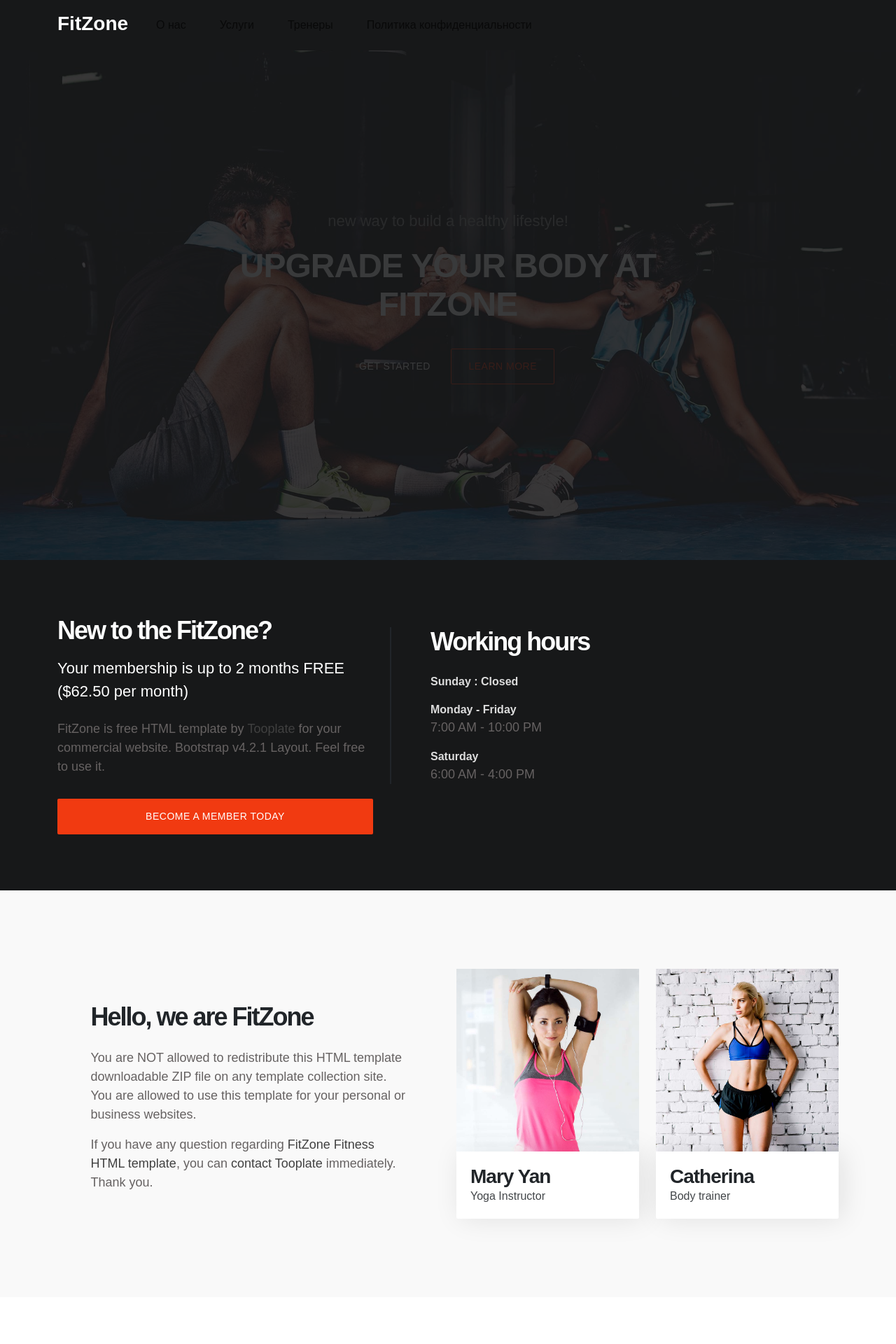
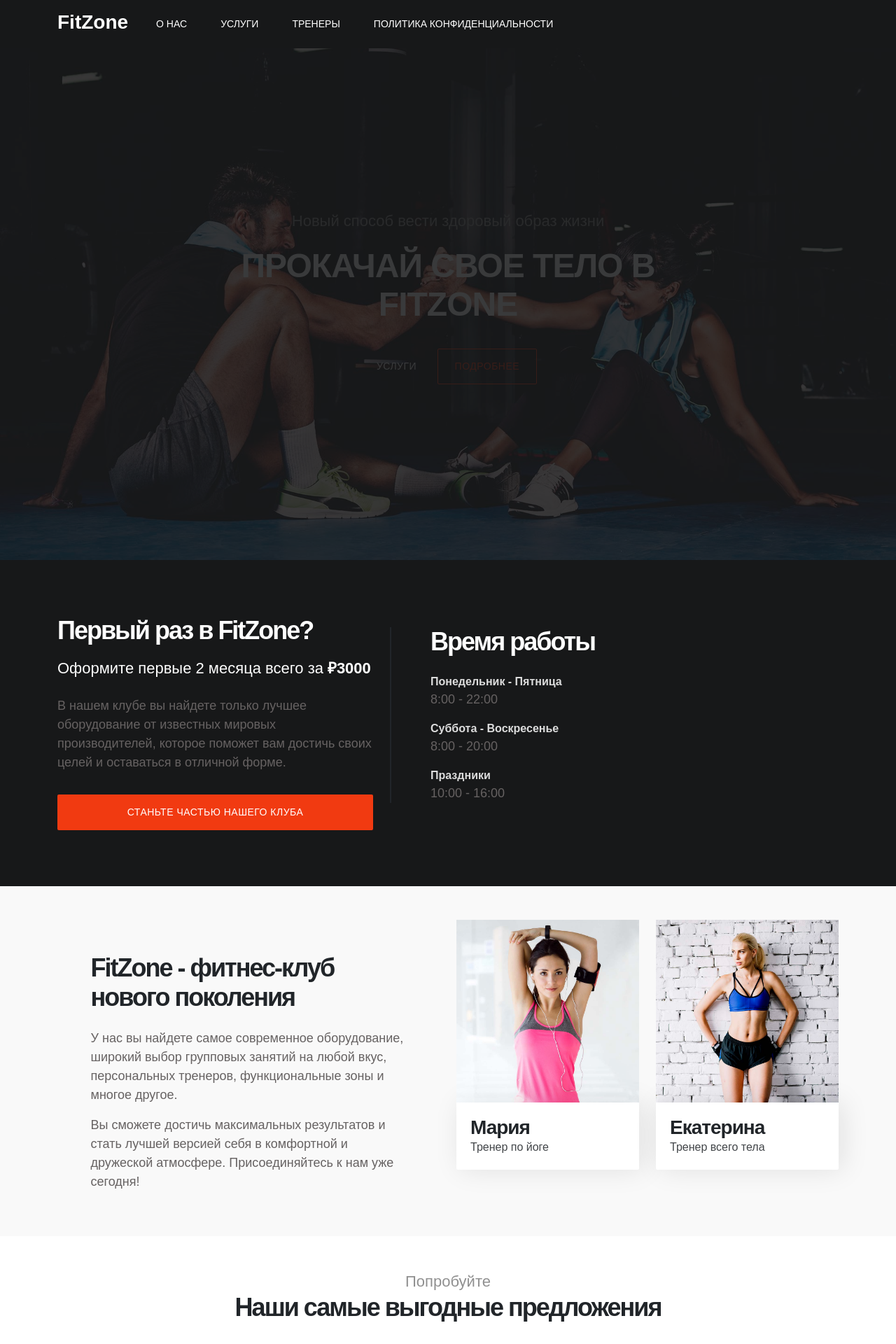
Before and after one commit to K1R1EIIIKA/Django-Fitness-site, a Django app: template main/templates/main/home.html in a window 1280 px wide. Shown: the top 1920 px of the page at 70% size. Run offline with Django 3.2, Linux system fonts and the light colour scheme; the template is opened without the code that fills it, so the values that code supplies are empty; some libraries are stand-ins or nearby versions.

Commit message:
Completing the main page, it's connection with the database, reworking styles

```diff
--- a/main/static/main/css/style.css
+++ b/main/static/main/css/style.css
@@ -92,9 +92,8 @@
 }
 
 .section {
-    padding: 7rem 0;
+    padding: 3rem 0;
 }
-
 
 /* BUTTON */
 
@@ -198,6 +197,10 @@
     padding-left: 1.5rem;
 }
 
+.nav-link {
+    color: var(--gray-color);
+}
+
 .navbar-brand {
     color: var(--white-color);
     font-size: var(--h3-font-size);
@@ -206,7 +209,7 @@
     padding-top: 0;
 }
 
-.nav-item .nav-link {
+.nav-link {
     display: block;
     color: var(--white-color);
     font-size: var(--menu-font-size);
@@ -443,41 +351,6 @@
 
 .site-footer p {
     font-size: var(--base-font-size);
-}
-
-.contact .fa,
-.site-footer .fa {
-    color: var(--primary-color);
-}
-
-
-/*---------------------------------------
-   SOCIAL ICON
------------------------------------------*/
-
-.social-icon {
-    position: relative;
-    padding: 0;
-    margin: 5px 0 0 0;
-}
-
-.social-icon li {
-    display: inline-block;
-    list-style: none;
-}
-
-.social-icon li a {
-    text-decoration: none;
-    display: inline-block;
-    color: var(--p-color);
-    font-size: var(--p-font-size);
-    font-weight: var(--font-weight-bold);
-    margin: 5px 10px;
-    text-align: center;
-}
-
-.social-icon li a:hover {
-    color: var(--primary-color);
 }
 
 /*---------------------------------------
--- a/main/templates/main/home.html
+++ b/main/templates/main/home.html
@@ -5,7 +5,8 @@
 
 {% block content %}
 
-<section class="hero d-flex flex-column justify-content-center align-items-center" id="home">
+    <!-- MAIN -->
+    <section class="hero d-flex flex-column justify-content-center align-items-center">
 
         <div class="bg-overlay"></div>
 
@@ -15,11 +16,11 @@
                 <div class="col-lg-8 col-md-10 mx-auto col-12">
                     <div class="hero-text mt-5 text-center">
 
-                    <h6>new way to build a healthy lifestyle!</h6>
-                    <h1 class="text-white">Upgrade your body at FitZone</h1>
+                        <h6>Новый способ вести здоровый образ жизни</h6>
+                        <h1 class="text-white">Прокачай свое тело в FitZone</h1>
 
-                    <a href="#feature" class="btn custom-btn mt-3">Get started</a>
-                    <a href="#about" class="btn custom-btn bordered mt-3">learn more</a>
+                        <a href="#class" class="btn custom-btn mt-3">Услуги</a>
+                        <a href="#feature" class="btn custom-btn bordered mt-3">Подробнее</a>
 
                     </div>
                 </div>
@@ -28,37 +29,38 @@
         </div>
     </section>
 
+    <!-- FEATURE -->
     <section class="feature" id="feature">
         <div class="container">
             <div class="row">
 
                 <div class="d-flex flex-column justify-content-center ml-lg-auto mr-lg-5 col-lg-5 col-md-6 col-12">
-                <h2 class="mb-3 text-white">New to the FitZone?</h2>
+                    <h2 class="mb-3 text-white">Первый раз в FitZone?</h2>
 
-                <h6 class="mb-4 text-white">Your membership is up to 2 months FREE ($62.50 per month)</h6>
+                    <h6 class="mb-4 text-white">Оформите первые 2 месяца всего за <strong>₽3000</strong></h6>
 
-                <p>FitZone is free HTML template by <a rel="nofollow" href="https://www.tooplate.com" target="_parent">Tooplate</a>
-                    for your commercial website. Bootstrap v4.2.1 Layout. Feel free to use it.</p>
+                    <p>
+                        В нашем клубе вы найдете только лучшее оборудование от известных мировых производителей,
+                        которое поможет вам достичь своих целей и оставаться в отличной форме.
+                    </p>
 
-                <a href="#" class="btn custom-btn bg-color mt-3" data-toggle="modal" data-target="#membershipForm">Become
-                    a member today</a>
+                    <a href="#class" class="btn custom-btn bg-color mt-3">Станьте частью нашего клуба</a>
                 </div>
 
                 <div class="mr-lg-auto mt-3 col-lg-4 col-md-6 col-12">
                     <div class="about-working-hours">
                         <div>
 
-                        <h2 class="mb-4 text-white">Working hours</h2>
+                            <h2 class="mb-4 text-white">Время работы</h2>
 
-                        <strong class="d-block">Sunday : Closed</strong>
+                            <strong class="mt-3 d-block">Понедельник - Пятница</strong>
+                            <p>8:00 - 22:00</p>
 
-                        <strong class="mt-3 d-block">Monday - Friday</strong>
+                            <strong class="mt-3 d-block">Суббота - Воскресенье</strong>
+                            <p>8:00 - 20:00</p>
 
-                        <p>7:00 AM - 10:00 PM</p>
-
-                        <strong class="mt-3 d-block">Saturday</strong>
-
-                        <p>6:00 AM - 4:00 PM</p>
+                            <strong class="mt-3 d-block">Праздники</strong>
+                            <p>10:00 - 16:00</p>
                         </div>
                     </div>
                 </div>
@@ -67,23 +69,19 @@
         </div>
     </section>
 
-
     <!-- ABOUT -->
     <section class="about section" id="about">
         <div class="container">
             <div class="row">
 
                 <div class="mt-lg-5 mb-lg-0 mb-4 col-lg-5 col-md-10 mx-auto col-12">
-                <h2 class="mb-4">Hello, we are FitZone</h2>
+                    <h2 class="mb-4">FitZone - фитнес-клуб нового поколения</h2>
 
-                <p>You are NOT allowed to redistribute this HTML template downloadable ZIP file on any template
-                    collection site. You are allowed to use this template for your personal or business websites.</p>
+                    <p>У нас вы найдете самое современное оборудование, широкий выбор групповых занятий на любой вкус,
+                        персональных тренеров, функциональные зоны и многое другое.</p>
 
-                <p>If you have any question regarding <a rel="nofollow"
-                                                         href="https://www.tooplate.com/view/2119-gymso-fitness"
-                                                         target="_parent">FitZone Fitness HTML template</a>, you can <a
-                        rel="nofollow" href="https://www.tooplate.com/contact" target="_parent">contact Tooplate</a>
-                    immediately. Thank you.</p>
+                    <p>Вы сможете достичь максимальных результатов и стать лучшей версией себя в комфортной и дружеской
+                        атмосфере. Присоединяйтесь к нам уже сегодня!</p>
 
                 </div>
 
@@ -92,14 +90,8 @@
                         <img src="{% static 'main/images/team/team-image.jpg' %}" class="img-fluid" alt="Trainer">
 
                         <div class="team-info d-flex flex-column">
-
-                        <h3>Mary Yan</h3>
-                        <span>Yoga Instructor</span>
-
-                        <ul class="social-icon mt-3">
-                            <li><a href="#" class="fa fa-twitter"></a></li>
-                            <li><a href="#" class="fa fa-instagram"></a></li>
-                        </ul>
+                            <h3>Мария</h3>
+                            <span>Тренер по йоге</span>
                         </div>
                     </div>
                 </div>
@@ -109,14 +101,8 @@
                         <img src="{% static 'main/images/team/team-image01.jpg' %}" class="img-fluid" alt="Trainer">
 
                         <div class="team-info d-flex flex-column">
-
-                        <h3>Catherina</h3>
-                        <span>Body trainer</span>
-
-                        <ul class="social-icon mt-3">
-                            <li><a href="#" class="fa fa-instagram"></a></li>
-                            <li><a href="#" class="fa fa-facebook"></a></li>
-                        </ul>
+                            <h3>Екатерина</h3>
+                            <span>Тренер всего тела</span>
                         </div>
                     </div>
                 </div>
@@ -125,116 +111,81 @@
         </div>
     </section>
 
-
     <!-- CLASS -->
     <section class="class section" id="class">
         <div class="container">
             <div class="row">
-
                 <div class="col-lg-12 col-12 text-center mb-5">
-                <h6>Get A Perfect Body</h6>
-
-                <h2>Our Training Classes</h2>
+                    <h6>Попробуйте</h6>
+                    <h2>Наши самые выгодные предложения</h2>
                 </div>
 
+                {% if best_offers.0 %}
                     <div class="col-lg-4 col-md-6 col-12">
-                <div class="class-thumb">
-                    <img src="{% static 'main/images/class/yoga-class.jpg' %}" class="img-fluid" alt="Class">
+                        <div class="class-info">
+                            <h3 class="mb-1">{{ best_offers.0.title }}</h3>
 
-                    <div class="class-info">
-                        <h3 class="mb-1">Yoga</h3>
+                            <span>
+                                <strong><del>₽{{ best_offers.0.price|floatformat }}</del></strong>
+                                <h4>₽{{ best_offers.0.discount_price|floatformat }}</h4>
+                            </span>
+                            <hr>
 
-                        <span><strong>Trained by</strong> - Bella</span>
+                            <span class="class-price">-{{ best_offers.0.discount|floatformat }}%</span>
 
-                        <span class="class-price">$50</span>
-
-                        <p class="mt-3">Lorem ipsum dolor sit amet, consectetur adipiscing</p>
+                            <p class="mt-3">{{ best_offers.0.description }}</p>
                         </div>
                     </div>
-            </div>
+                {% endif %}
 
+                {% if best_offers.1 %}
                     <div class="mt-5 mt-lg-0 mt-md-0 col-lg-4 col-md-6 col-12">
-                <div class="class-thumb">
-                    <img src="{% static 'main/images/class/crossfit-class.jpg' %}" class="img-fluid" alt="Class">
+                        <div class="class-info">
+                            <h3 class="mb-1">{{ best_offers.1.title }}</h3>
 
-                    <div class="class-info">
-                        <h3 class="mb-1">Areobic</h3>
+                            <span>
+                                <strong><del>₽{{ best_offers.1.price|floatformat }}</del></strong>
+                                <h4>₽{{ best_offers.1.discount_price|floatformat }}</h4>
+                            </span>
+                            <hr>
 
-                        <span><strong>Trained by</strong> - Mary</span>
+                            <span class="class-price">-{{ best_offers.1.discount|floatformat }}%</span>
 
-                        <span class="class-price">$66</span>
-
-                        <p class="mt-3">Lorem ipsum dolor sit amet, consectetur adipiscing</p>
+                            <p class="mt-3">{{ best_offers.1.description }}</p>
                         </div>
                     </div>
-            </div>
+                {% endif %}
 
+                {% if best_offers.2 %}
                     <div class="mt-5 mt-lg-0 col-lg-4 col-md-6 col-12">
-                <div class="class-thumb">
-                    <img src="{% static 'main/images/class/cardio-class.jpg' %}" class="img-fluid" alt="Class">
+                        <div class="class-info">
+                            <h3 class="mb-1">{{ best_offers.2.title }}</h3>
 
-                    <div class="class-info">
-                        <h3 class="mb-1">Cardio</h3>
+                            <span>
+                                <strong><del>₽{{ best_offers.2.price|floatformat }}</del></strong>
+                                <h4>₽{{ best_offers.2.discount_price|floatformat }}</h4>
+                            </span>
+                            <hr>
 
-                        <span><strong>Trained by</strong> - Cathe</span>
+                            <span class="class-price">-{{ best_offers.2.discount|floatformat }}%</span>
 
-                        <span class="class-price">$75</span>
-
-                        <p class="mt-3">Lorem ipsum dolor sit amet, consectetur adipiscing</p>
+                            <p class="mt-3">{{ best_offers.2.description }}</p>
                         </div>
                     </div>
-            </div>
+                {% endif %}
 
             </div>
         </div>
     </section>
 
-
-<!-- SCHEDULE -->
-<section class="schedule section" id="schedule">
-    <div class="container">
-        <div class="row">
-
-            <div class="col-lg-12 col-12 text-center">
-                <h6>our weekly GYM schedules</h6>
-
-                <h2 class="text-white">Workout Timetable</h2>
-            </div>
-
+    <!-- CONTACT -->
+    <section class="contact section">
+        <div class="text-center">
+            <div>
+                <h2 class="mb-4 pb-2">Остались вопросы?</h2>
+                <h6>Пишите нам на почту FitZone@company.co</h6>
             </div>
         </div>
     </section>
 
-
-<!-- CONTACT -->
-<section class="contact section" id="contact">
-    <div class="container">
-        <div class="row">
-
-            <div class="ml-auto col-lg-5 col-md-6 col-12">
-                <h2 class="mb-4 pb-2">Feel free to ask anything</h2>
-
-                <form action="#" method="post" class="contact-form webform" role="form">
-                    <label>
-                        <input type="text" class="form-control" name="cf-name" placeholder="Name">
-                    </label>
-
-                    <label>
-                        <input type="email" class="form-control" name="cf-email" placeholder="Email">
-                    </label>
-
-                    <label>
-                        <textarea class="form-control" rows="5" name="cf-message" placeholder="Message"></textarea>
-                    </label>
-
-                    <button type="submit" class="form-control" id="submit-button" name="submit">Send Message</button>
-                </form>
-            </div>
-
-
-        </div>
-    </div>
-</section>
-
-
 {% endblock %}
--- a/main/views.py
+++ b/main/views.py
@@ -6,8 +6,9 @@
 def home(request):
     offers = Offer.objects.all()
 
+    best_offers = sorted(offers, key=lambda x: x.discount, reverse=True)[:3]
     data = {
-        'offers': offers
+        'best_offers': best_offers
     }
 
     return render(request, 'main/home.html', data)
```
Also changed, not shown: other parts of main/static/main/css/style.css (+11 -114 lines), db.sqlite3. Lines whose indentation alone changed are shown as unchanged.
